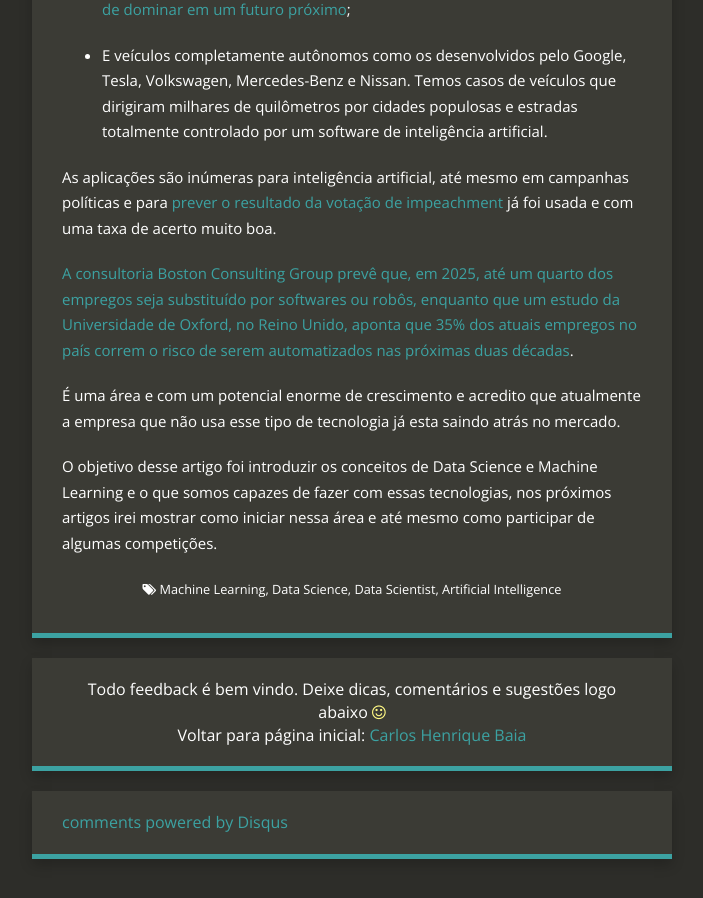
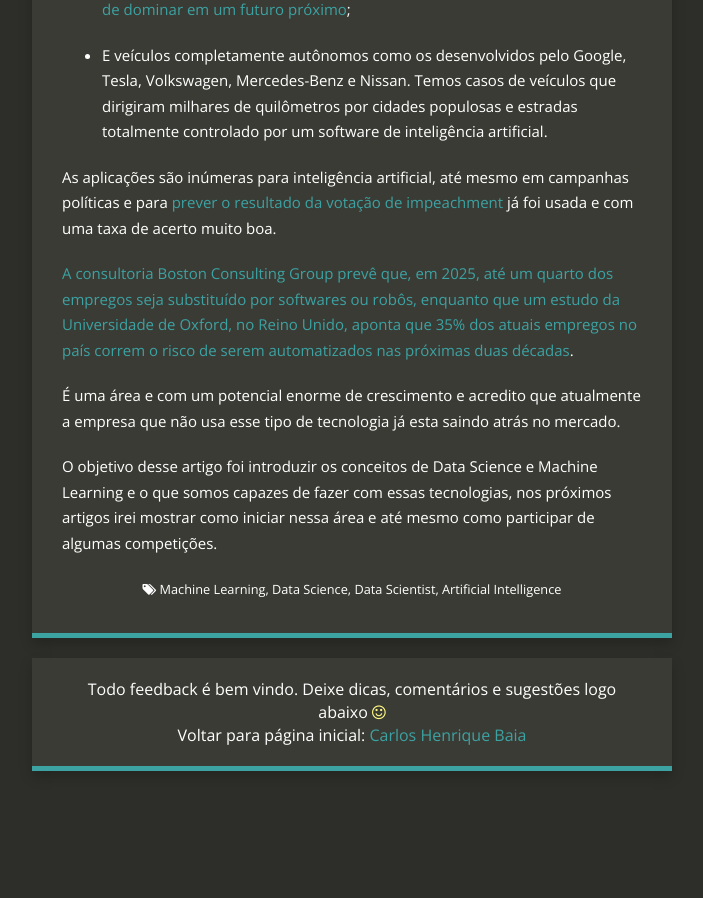
Before and after one commit to carlosbaia/carlosbaia.github.io, a Jekyll site: the page built from _posts/2016-04-22-machine-learning.md, in a window 1280 px wide and 900 px high, scrolled down 2885 px. Shown: the whole window, without its empty margins (288-991 px from the left). Built offline with Jekyll 4.4.1, drawn with Linux system fonts in a browser that asks for light colours; nearby versions of some CDN libraries; comment, search, counter and statistics services are not loaded; after the commit the page ends 3697 px from its top, so only the background shows below that; part of the change alters nothing that is shown.

```diff
--- a/_config.yml
+++ b/_config.yml
@@ -9,7 +9,7 @@ title_description: "Engenheiro de Computação e Desenvolvedor de Software há m
 
 title_image: "https://s.gravatar.com/avatar/a094eb0d6a2614158242087840f2a7d7?s=150"
 google_analytics: "UA-71213574-1"
-disqus_account: carlosbaia
+#disqus_account: carlosbaia
 #github_repository: ""
 #addthis_id: ra-513c6fa83da6ec67
 post_limit: 5
--- a/_layouts/post.html
+++ b/_layouts/post.html
@@ -87,6 +87,8 @@ layout: default
               <a href="http://disqus.com" class="dsq-brlink">comments powered by <span class="logo-disqus">Disqus</span></a>
             </div>
           </div>
+      {% else %}
+          <div class="fb-comments" data-href="http://carlosbaia.com/" data-numposts="5" colorscheme="dark"></div>
       {% endif %}
 
       {% if site.related_posts.length > 0 %}
@@ -145,4 +147,14 @@ var disqus_shortname = "{{ site.disqus_account }}"; // required: replace example
       (document.getElementsByTagName('head')[0] || document.getElementsByTagName('body')[0]).appendChild(dsq);
     })();
     </script>
+{% else %}
+    <div id="fb-root"></div>
+    <script>(function(d, s, id) {
+      var js, fjs = d.getElementsByTagName(s)[0];
+      if (d.getElementById(id)) return;
+      js = d.createElement(s); js.id = id;
+      js.src = "//connect.facebook.net/en_US/sdk.js#xfbml=1&version=v2.6";
+      fjs.parentNode.insertBefore(js, fjs);
+    }(document, 'script', 'facebook-jssdk'));
+    </script>
 {% endif %}
```
Lines whose indentation alone changed are shown as unchanged.
